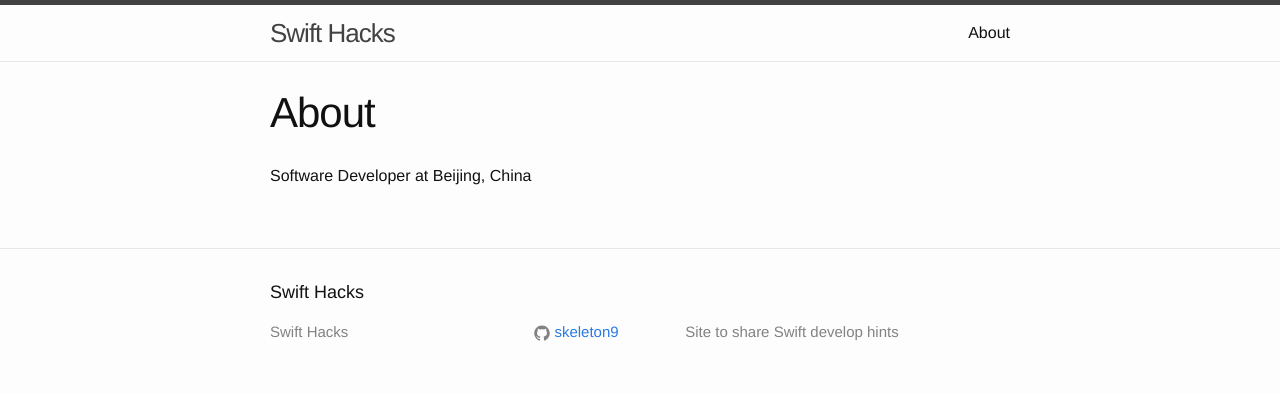
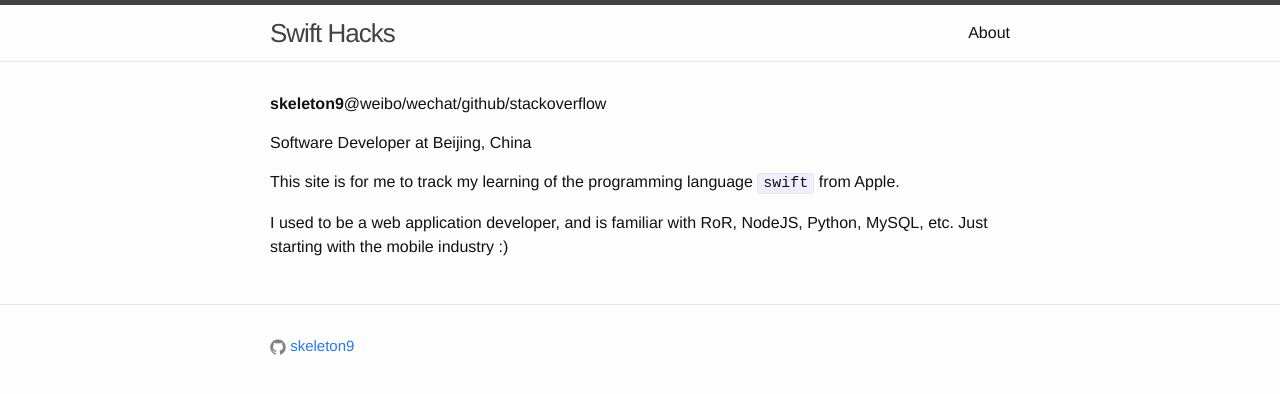
Before and after one commit to skeleton9/swifthacks, a Jekyll site: the page built from about.md, in a window 1280 px wide. Shown: the top 394 px of the page. Built offline with Jekyll 4.4.1, drawn with Linux system fonts in a browser that asks for light colours.

Commit message:
1st post

```diff
--- a/_includes/footer.html
+++ b/_includes/footer.html
@@ -1,18 +1,7 @@
 <footer class="site-footer">
-
   <div class="wrapper">
-
-    <h2 class="footer-heading">{{ site.title }}</h2>
-
     <div class="footer-col-wrapper">
-      <div class="footer-col  footer-col-1">
-        <ul class="contact-list">
-          <li>{{ site.title }}</li>
-          <li><a href="mailto:{{ site.email }}">{{ site.email }}</a></li>
-        </ul>
-      </div>
-
-      <div class="footer-col  footer-col-2">
+      <div class="footer-col">
         <ul class="social-media-list">
           {% if site.github_username %}
           <li>
@@ -27,26 +16,7 @@
             </a>
           </li>
           {% endif %}
-
-          {% if site.twitter_username %}
-          <li>
-            <a href="https://twitter.com/{{ site.twitter_username }}">
-              <span class="icon  icon--twitter">
-                <svg viewBox="0 0 16 16">
-                  <path fill="#828282" d="M15.969,3.058c-0.586,0.26-1.217,0.436-1.878,0.515c0.675-0.405,1.194-1.045,1.438-1.809
-                  c-0.632,0.375-1.332,0.647-2.076,0.793c-0.596-0.636-1.446-1.033-2.387-1.033c-1.806,0-3.27,1.464-3.27,3.27 c0,0.256,0.029,0.506,0.085,0.745C5.163,5.404,2.753,4.102,1.14,2.124C0.859,2.607,0.698,3.168,0.698,3.767 c0,1.134,0.577,2.135,1.455,2.722C1.616,6.472,1.112,6.325,0.671,6.08c0,0.014,0,0.027,0,0.041c0,1.584,1.127,2.906,2.623,3.206 C3.02,9.402,2.731,9.442,2.433,9.442c-0.211,0-0.416-0.021-0.615-0.059c0.416,1.299,1.624,2.245,3.055,2.271 c-1.119,0.877-2.529,1.4-4.061,1.4c-0.264,0-0.524-0.015-0.78-0.046c1.447,0.928,3.166,1.469,5.013,1.469 c6.015,0,9.304-4.983,9.304-9.304c0-0.142-0.003-0.283-0.009-0.423C14.976,4.29,15.531,3.714,15.969,3.058z"/>
-                </svg>
-              </span>
-
-              <span class="username">{{ site.twitter_username }}</span>
-            </a>
-          </li>
-          {% endif %}
         </ul>
-      </div>
-
-      <div class="footer-col  footer-col-3">
-        <p class="text">{{ site.description }}</p>
       </div>
     </div>
 
--- a/about.md
+++ b/about.md
@@ -1,7 +1,14 @@
 ---
-layout: page
+layout: default
 title: About
 permalink: /about/
 ---
 
+**skeleton9**@weibo/wechat/github/stackoverflow
+
 Software Developer at Beijing, China
+
+
+This site is for me to track my learning of the programming language `swift` from Apple.
+
+I used to be a web application developer, and is familiar with RoR, NodeJS, Python, MySQL, etc. Just starting with the mobile industry :)
--- a/index.html
+++ b/index.html
@@ -3,8 +3,6 @@ layout: default
 ---
 
 <div class="home">
-
-  <h1 class="page-heading">Posts</h1>
 
   <ul class="post-list">
     {% for post in site.posts %}
@@ -17,7 +15,5 @@ layout: default
       </li>
     {% endfor %}
   </ul>
-
   <p class="rss-subscribe">subscribe <a href="{{ "/feed.xml" | prepend: site.baseurl }}">via RSS</a></p>
-
 </div>
```
Also changed, not shown: _posts/2014-10-08-new-to-swift.markdown (added, +8 -0 lines), _posts/2014-10-08-welcome-to-jekyll.markdown (deleted, +0 -25 lines).
